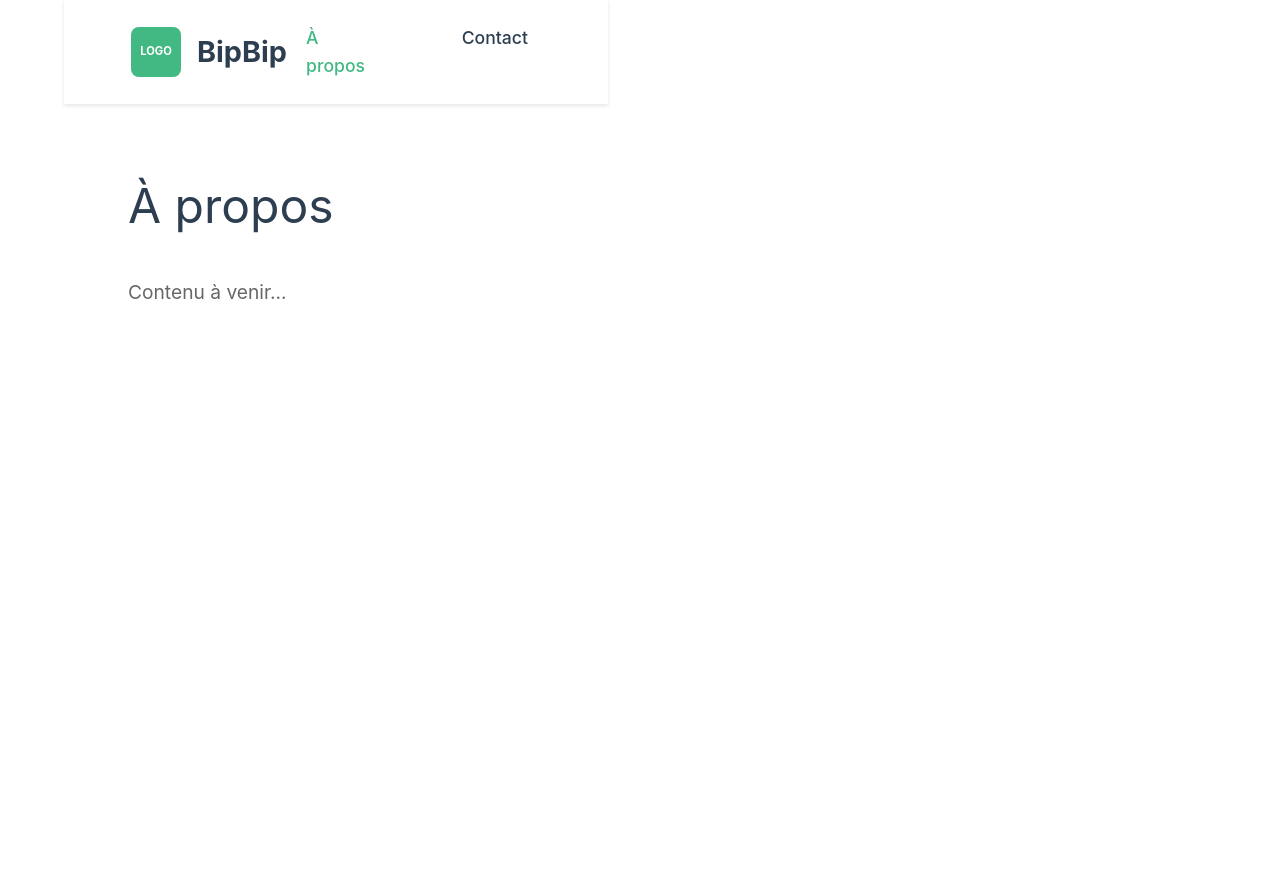
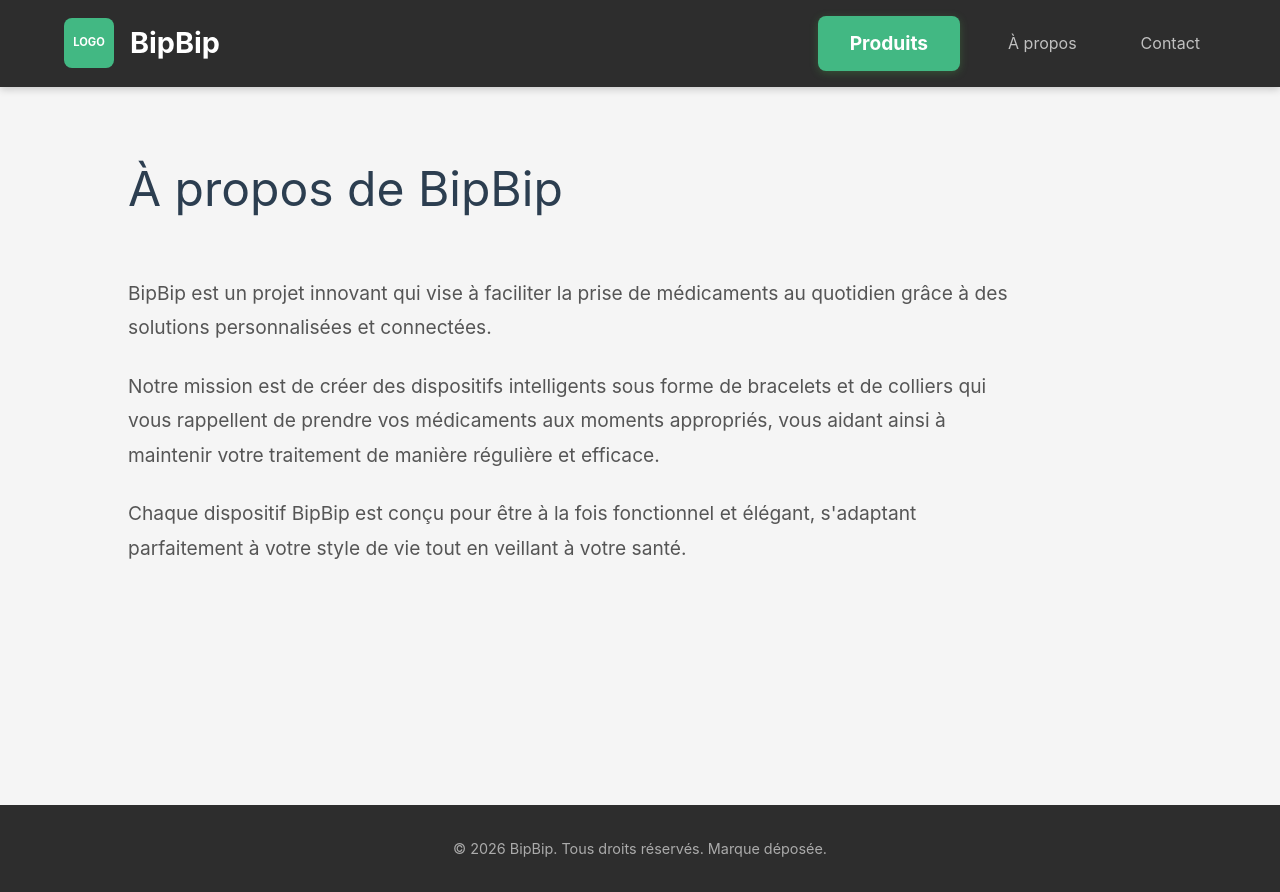
Before and after one commit to sisou1/bipbip_website, a Vue app: page /about in a window 1280 px wide. Before the commit the page ends 822 px from the top, so only its background shows below. Built offline with nearby package versions, Linux system fonts and the light colour scheme.

Commit message:
Base solide site Bipbip

```diff
--- a/src/App.vue
+++ b/src/App.vue
@@ -1,12 +1,14 @@
 <script setup>
 import { RouterView } from 'vue-router'
 import Header from './components/Header.vue'
+import Footer from './components/Footer.vue'
 </script>
 
 <template>
   <div id="app">
     <Header />
     <RouterView />
+    <Footer />
   </div>
 </template>
 
--- a/src/assets/base.css
+++ b/src/assets/base.css
@@ -1,53 +1,19 @@
-/* color palette from <https://github.com/vuejs/theme> */
+/* BipBip color palette */
 :root {
-  --vt-c-white: #ffffff;
-  --vt-c-white-soft: #f8f8f8;
-  --vt-c-white-mute: #f2f2f2;
+  --color-background-dark: #1a1a1a;
+  --color-background-medium: #2d2d2d;
+  --color-background-light: #f5f5f5;
 
-  --vt-c-black: #181818;
-  --vt-c-black-soft: #222222;
-  --vt-c-black-mute: #282828;
+  --color-text-white: #ffffff;
+  --color-text-dark: #2c3e50;
 
-  --vt-c-indigo: #2c3e50;
+  --color-accent-green: #42b883;
 
-  --vt-c-divider-light-1: rgba(60, 60, 60, 0.29);
-  --vt-c-divider-light-2: rgba(60, 60, 60, 0.12);
-  --vt-c-divider-dark-1: rgba(84, 84, 84, 0.65);
-  --vt-c-divider-dark-2: rgba(84, 84, 84, 0.48);
-
-  --vt-c-text-light-1: var(--vt-c-indigo);
-  --vt-c-text-light-2: rgba(60, 60, 60, 0.66);
-  --vt-c-text-dark-1: var(--vt-c-white);
-  --vt-c-text-dark-2: rgba(235, 235, 235, 0.64);
-}
-
-/* semantic color variables for this project */
-:root {
-  --color-background: var(--vt-c-white);
-  --color-background-soft: var(--vt-c-white-soft);
-  --color-background-mute: var(--vt-c-white-mute);
-
-  --color-border: var(--vt-c-divider-light-2);
-  --color-border-hover: var(--vt-c-divider-light-1);
-
-  --color-heading: var(--vt-c-text-light-1);
-  --color-text: var(--vt-c-text-light-1);
+  --color-background: var(--color-background-light);
+  --color-header: var(--color-background-medium);
+  --color-text: var(--color-text-dark);
 
   --section-gap: 160px;
-}
-
-@media (prefers-color-scheme: dark) {
-  :root {
-    --color-background: var(--vt-c-black);
-    --color-background-soft: var(--vt-c-black-soft);
-    --color-background-mute: var(--vt-c-black-mute);
-
-    --color-border: var(--vt-c-divider-dark-2);
-    --color-border-hover: var(--vt-c-divider-dark-1);
-
-    --color-heading: var(--vt-c-text-dark-1);
-    --color-text: var(--vt-c-text-dark-2);
-  }
 }
 
 *,
--- a/src/assets/main.css
+++ b/src/assets/main.css
@@ -1,9 +1,26 @@
 @import './base.css';
 
+* {
+  margin: 0;
+  padding: 0;
+  box-sizing: border-box;
+}
+
+html, body {
+  height: 100%;
+  width: 100%;
+}
+
+body {
+  margin: 0;
+  padding: 0;
+}
+
 #app {
-  max-width: 1280px;
-  margin: 0 auto;
-  padding: 2rem;
+  min-height: 100vh;
+  width: 100%;
+  margin: 0;
+  padding: 0;
   font-weight: normal;
 }
 
@@ -12,7 +29,6 @@ a,
   text-decoration: none;
   color: hsla(160, 100%, 37%, 1);
   transition: 0.4s;
-  padding: 3px;
 }
 
 @media (hover: hover) {
@@ -20,16 +36,3 @@ a,
     background-color: hsla(160, 100%, 37%, 0.2);
   }
 }
-
-@media (min-width: 1024px) {
-  body {
-    display: flex;
-    place-items: center;
-  }
-
-  #app {
-    display: grid;
-    grid-template-columns: 1fr 1fr;
-    padding: 0 2rem;
-  }
-}
--- /dev/null
+++ b/src/components/Footer.vue
@@ -0,0 +1,28 @@
+<template>
+  <footer class="footer">
+    <div class="container">
+      <p>&copy; 2026 BipBip. Tous droits réservés. Marque déposée.</p>
+    </div>
+  </footer>
+</template>
+
+<style scoped>
+.footer {
+  background-color: var(--color-header);
+  padding: 2rem 0;
+  margin-top: auto;
+  width: 100%;
+}
+
+.container {
+  width: 100%;
+  padding: 0 4rem;
+  text-align: center;
+}
+
+.container p {
+  color: rgba(255, 255, 255, 0.6);
+  font-size: 0.9rem;
+  margin: 0;
+}
+</style>
--- a/src/components/Header.vue
+++ b/src/components/Header.vue
@@ -7,8 +7,9 @@
       </RouterLink>
 
       <nav class="nav">
-        <RouterLink to="/about">À propos</RouterLink>
-        <RouterLink to="/contact">Contact</RouterLink>
+        <RouterLink to="/products" class="products-button">Produits</RouterLink>
+        <RouterLink to="/about" class="secondary-link">À propos</RouterLink>
+        <RouterLink to="/contact" class="secondary-link">Contact</RouterLink>
       </nav>
     </div>
   </header>
@@ -20,8 +21,8 @@ import { RouterLink } from 'vue-router'
 
 <style scoped>
 .header {
-  background-color: #fff;
-  box-shadow: 0 2px 4px rgba(0, 0, 0, 0.1);
+  background-color: var(--color-header);
+  box-shadow: 0 2px 8px rgba(0, 0, 0, 0.2);
   padding: 1rem 0;
   width: 100%;
 }
@@ -45,7 +46,7 @@ import { RouterLink } from 'vue-router'
 .logo-placeholder {
   width: 50px;
   height: 50px;
-  background-color: #42b883;
+  background-color: var(--color-accent-green);
   display: flex;
   align-items: center;
   justify-content: center;
@@ -58,25 +59,39 @@ import { RouterLink } from 'vue-router'
 .logo-text {
   font-size: 1.8rem;
   font-weight: bold;
-  color: #2c3e50;
+  color: var(--color-text-white);
 }
 
 .nav {
   display: flex;
-  gap: 3rem;
+  gap: 2rem;
+  align-items: center;
 }
 
-.nav a {
+.products-button {
   text-decoration: none;
-  color: #2c3e50;
-  font-weight: 500;
-  font-size: 1.1rem;
+  color: white;
+  font-weight: 700;
+  font-size: 1.2rem;
+  padding: 0.75rem 2rem;
+  background-color: var(--color-accent-green);
+  border-radius: 8px;
+  transition: all 0.3s;
+  box-shadow: 0 2px 8px rgba(76, 175, 80, 0.3);
+}
+
+.products-button:hover {
+  background-color: #66bb6a;
+  transform: translateY(-2px);
+  box-shadow: 0 4px 12px rgba(76, 175, 80, 0.4);
+}
+
+.secondary-link {
+  text-decoration: none;
+  color: rgba(255, 255, 255, 0.7);
+  font-weight: 400;
+  font-size: 1rem;
   transition: color 0.3s;
   padding: 0.5rem 1rem;
 }
-
-.nav a:hover,
-.nav a.router-link-active {
-  color: #42b883;
-}
 </style>
--- a/src/router/index.js
+++ b/src/router/index.js
@@ -2,6 +2,7 @@ import { createRouter, createWebHistory } from 'vue-router'
 import Home from '../views/Home.vue'
 import About from '../views/About.vue'
 import Contact from '../views/Contact.vue'
+import Products from '../views/Products.vue'
 
 const router = createRouter({
   history: createWebHistory(import.meta.env.BASE_URL),
@@ -17,6 +18,11 @@ const router = createRouter({
       component: About
     },
     {
+      path: '/products',
+      name: 'products',
+      component: Products
+    },
+    {
       path: '/contact',
       name: 'contact',
       component: Contact
--- a/src/views/About.vue
+++ b/src/views/About.vue
@@ -1,7 +1,21 @@
 <template>
   <div class="about">
-    <h1>À propos</h1>
-    <p>Contenu à venir...</p>
+    <h1>À propos de BipBip</h1>
+    <div class="content">
+      <p>
+        BipBip est un projet innovant qui vise à faciliter la prise de médicaments
+        au quotidien grâce à des solutions personnalisées et connectées.
+      </p>
+      <p>
+        Notre mission est de créer des dispositifs intelligents sous forme de bracelets
+        et de colliers qui vous rappellent de prendre vos médicaments aux moments appropriés,
+        vous aidant ainsi à maintenir votre traitement de manière régulière et efficace.
+      </p>
+      <p>
+        Chaque dispositif BipBip est conçu pour être à la fois fonctionnel et élégant,
+        s'adaptant parfaitement à votre style de vie tout en veillant à votre santé.
+      </p>
+    </div>
   </div>
 </template>
 
@@ -12,18 +26,24 @@
 .about {
   flex: 1;
   width: 100%;
-  padding: 4rem;
+  padding: 4rem 8rem;
   min-height: calc(100vh - 82px);
 }
 
 h1 {
   font-size: 3rem;
-  margin-bottom: 2rem;
-  color: #2c3e50;
+  margin-bottom: 3rem;
+  color: var(--color-text-dark);
+}
+
+.content {
+  max-width: 900px;
 }
 
 p {
   font-size: 1.2rem;
-  color: #666;
+  line-height: 1.8;
+  color: #555;
+  margin-bottom: 1.5rem;
 }
 </style>
--- /dev/null
+++ b/src/views/Products.vue
@@ -0,0 +1,124 @@
+<template>
+  <div class="products">
+    <h1>Nos Produits</h1>
+    <div class="products-grid">
+      <div class="product-card">
+        <div class="product-image">
+          <div class="placeholder">IMAGE BRACELET</div>
+        </div>
+        <div class="product-info">
+          <h2>Bracelet BipBip</h2>
+          <p>
+            Un bracelet connecté élégant qui vibre discrètement pour vous rappeler
+            de prendre vos médicaments. Résistant à l'eau et personnalisable selon
+            vos préférences de couleur.
+          </p>
+        </div>
+      </div>
+
+      <div class="product-card">
+        <div class="product-image">
+          <div class="placeholder">IMAGE COLLIER</div>
+        </div>
+        <div class="product-info">
+          <h2>Collier BipBip</h2>
+          <p>
+            Un pendentif connecté discret et raffiné qui combine style et fonctionnalité.
+            Parfait pour ceux qui préfèrent porter un accessoire autour du cou.
+            Disponible en plusieurs designs.
+          </p>
+        </div>
+      </div>
+
+      <div class="product-card">
+        <div class="product-image">
+          <div class="placeholder">IMAGE MONTRE</div>
+        </div>
+        <div class="product-info">
+          <h2>Montre BipBip</h2>
+          <p>
+            Une montre intelligente complète avec écran tactile qui affiche vos rappels
+            et suit votre observance. Synchronisation automatique avec votre smartphone
+            pour un suivi optimal.
+          </p>
+        </div>
+      </div>
+    </div>
+  </div>
+</template>
+
+<script setup>
+</script>
+
+<style scoped>
+.products {
+  flex: 1;
+  width: 100%;
+  padding: 4rem 8rem;
+  min-height: calc(100vh - 82px);
+}
+
+h1 {
+  font-size: 3rem;
+  margin-bottom: 3rem;
+  color: var(--color-text-dark);
+}
+
+.products-grid {
+  display: flex;
+  flex-direction: column;
+  gap: 3rem;
+}
+
+.product-card {
+  display: flex;
+  width: 100%;
+  min-height: 400px;
+  background-color: white;
+  border-radius: 12px;
+  overflow: hidden;
+  box-shadow: 0 4px 12px rgba(0, 0, 0, 0.1);
+  transition: transform 0.3s, box-shadow 0.3s;
+}
+
+.product-card:hover {
+  transform: translateY(-5px);
+  box-shadow: 0 8px 20px rgba(0, 0, 0, 0.15);
+}
+
+.product-image {
+  flex: 1;
+  background-color: #e0e0e0;
+  display: flex;
+  align-items: center;
+  justify-content: center;
+}
+
+.placeholder {
+  font-size: 1.5rem;
+  font-weight: bold;
+  color: #999;
+  padding: 2rem;
+  text-align: center;
+}
+
+.product-info {
+  flex: 1;
+  padding: 3rem;
+  display: flex;
+  flex-direction: column;
+  justify-content: center;
+}
+
+.product-info h2 {
+  font-size: 2rem;
+  margin-bottom: 1.5rem;
+  color: var(--color-text-dark);
+}
+
+.product-info p {
+  font-size: 1.1rem;
+  line-height: 1.8;
+  color: #555;
+}
+</style>
```
